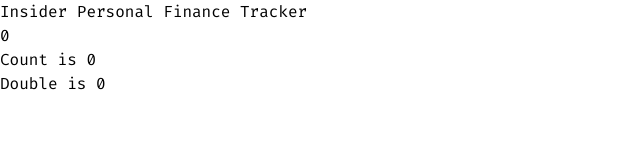
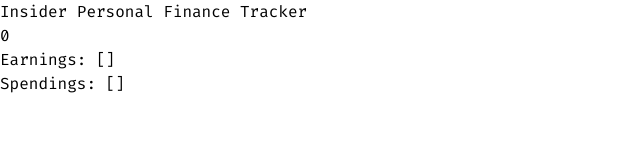
Before and after one commit to BerkinAKKAYA/personal-finance-tracker, a Vue app: page / in a window 1280 px wide. Shown: the top 160 px of the page, without its empty margins (0-640 px from the left). Built offline with nearby package versions, Linux system fonts and the light colour scheme.

Commit message:
submit and show transactions

```diff
--- a/src/components/AddTransaction.vue
+++ b/src/components/AddTransaction.vue
@@ -1,14 +1,27 @@
 <script setup lang="ts">
-type TransactionType = 'earning' | 'spending' | '';
-
 import { ref } from 'vue';
-import { useTransactionStore } from '../stores/transaction';
+import {
+	useTransactionStore,
+	type Transaction,
+	type TransactionType,
+} from '../stores/transaction';
 
 const store = useTransactionStore();
 
 const amount = ref<number>(0);
-const transactionType = ref<TransactionType>('');
+const transactionType = ref<TransactionType | ''>('');
 const transactionCategory = ref<string>('');
+
+function Submit() {
+	if (transactionType.value == '') return;
+
+	const transaction: Transaction = {
+		type: transactionType.value,
+		category: transactionCategory.value,
+		amount: amount.value,
+	};
+	store.addTransaction(transaction);
+}
 </script>
 
 <template>
@@ -28,12 +41,7 @@ const transactionCategory = ref<string>('');
 			v-model="transactionCategory"
 		/>
 
-		<button
-			v-if="transactionCategory != ''"
-			@click="store.addTransaction(amount)"
-		>
-			Send
-		</button>
+		<button v-if="transactionCategory != ''" @click="Submit">Send</button>
 	</div>
 </template>
 
--- a/src/components/TransactionList.vue
+++ b/src/components/TransactionList.vue
@@ -5,6 +5,6 @@ const store = useTransactionStore();
 </script>
 
 <template>
-	<h1>Count is {{ store.count }}</h1>
-	<h2>Double is {{ store.doubleCount }}</h2>
+	<h1>Earnings: {{ store.earnings.map((x) => x.category) }}</h1>
+	<h2>Spendings: {{ store.spendings.map((x) => x.category) }}</h2>
 </template>
--- a/src/stores/transaction.ts
+++ b/src/stores/transaction.ts
@@ -1,22 +1,33 @@
 import { defineStore } from 'pinia';
+
+export type TransactionType = 'earning' | 'spending';
+export type Transaction = {
+	type: TransactionType;
+	category: string;
+	amount: number;
+};
 
 export const useTransactionStore = defineStore('transaction', {
 	state: () => {
 		return {
-			count: 0,
+			transactions: [] as Transaction[],
 		};
 	},
 	actions: {
-		addTransaction(amount: number) {
-			this.count += amount;
+		addTransaction(transaction: Transaction) {
+			this.transactions.push(transaction);
 		},
 	},
 	getters: {
-		doubleCount: (state): number => {
-			return state.count * 2;
+		earnings: (state): Transaction[] => {
+			return state.transactions.filter(
+				(transaction) => transaction.type == 'earning'
+			);
 		},
-		doublePlusOne(): number {
-			return this.doubleCount + 1;
+		spendings: (state): Transaction[] => {
+			return state.transactions.filter(
+				(transaction) => transaction.type == 'spending'
+			);
 		},
 	},
 });
```
